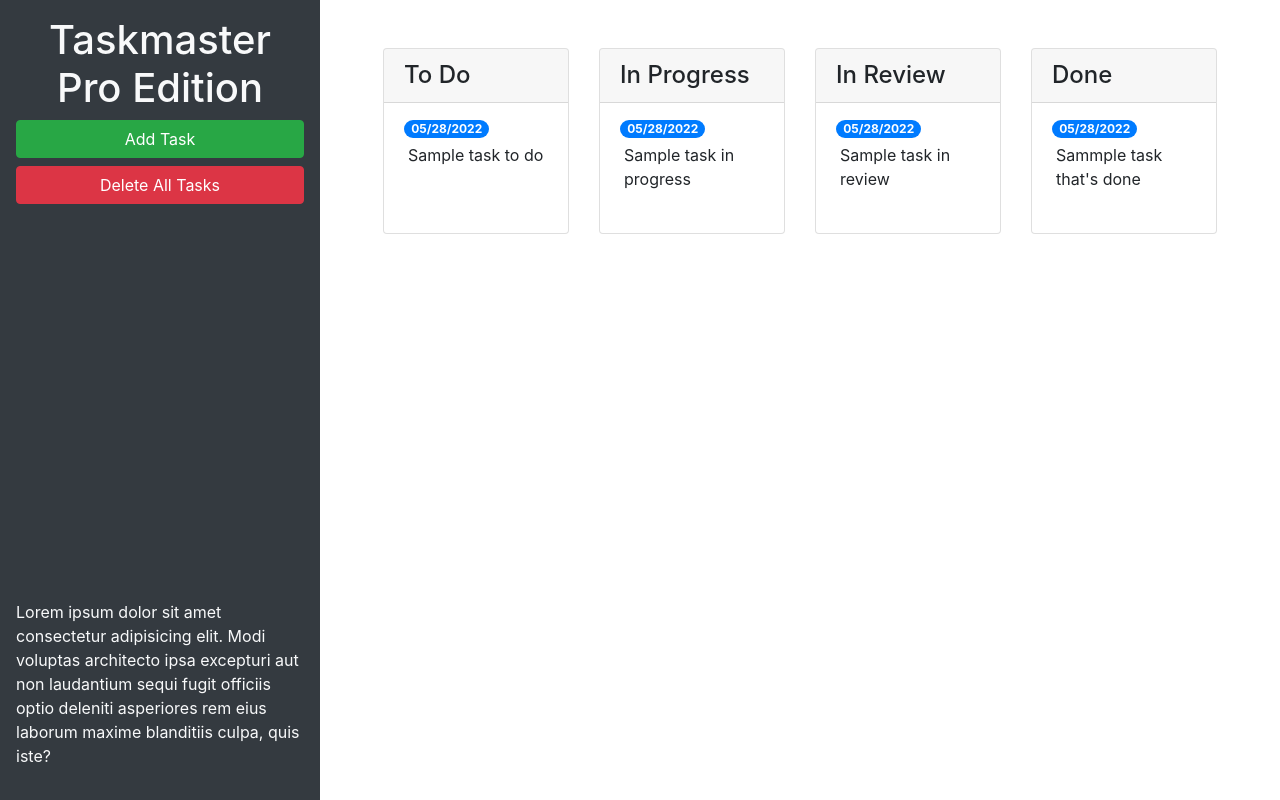
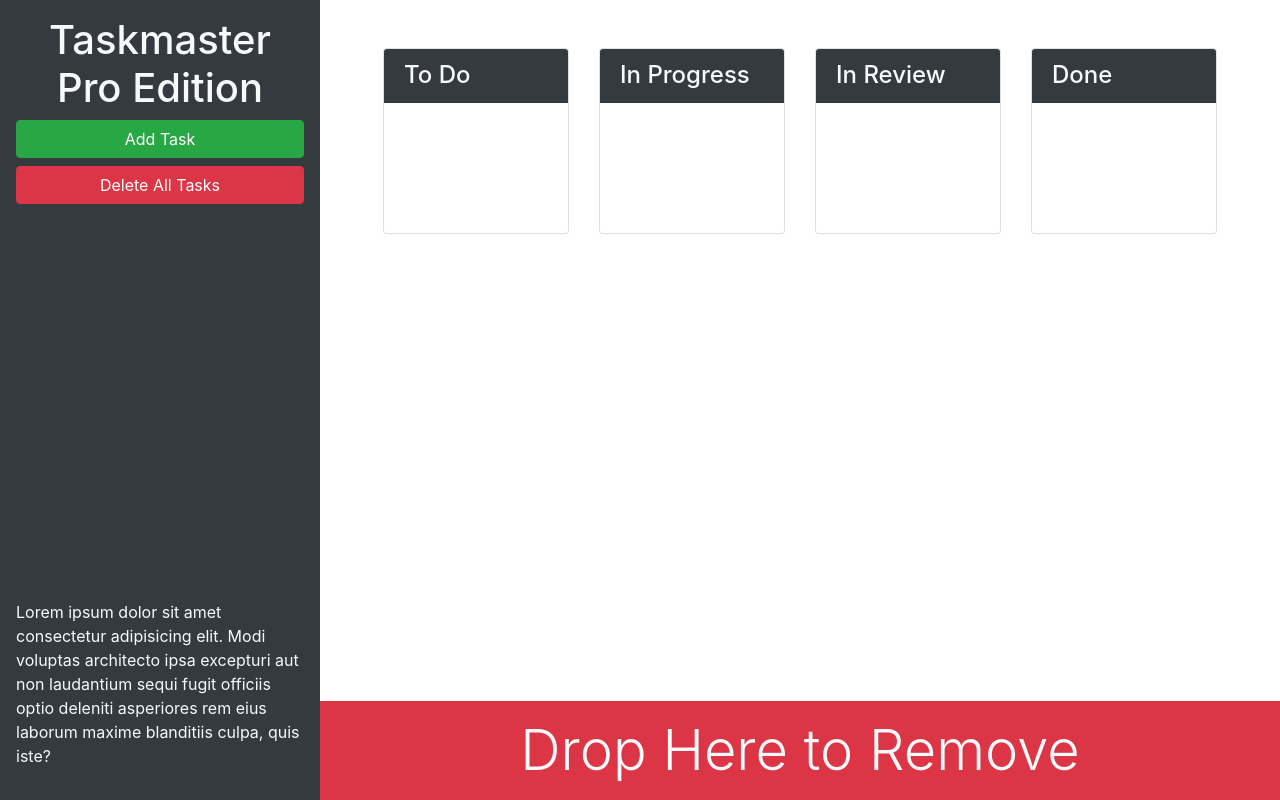
Before and after one commit to cdonais/taskmaster-pro, a plain HTML site: page index.html in a window 1280 px wide. Drawn offline with nearby package versions, Linux system fonts and the light colour scheme.

Commit message:
bootstrap modal and task lists styling

```diff
--- a/index.html
+++ b/index.html
@@ -13,69 +13,74 @@
 <body>
 
   <div class="row min-vh-100 no-gutters">
-    <header class="col-12 col-lg-3 bg-dark text-light d-flex flex-column p-4 p-lg-3">
+    <header class="col-12 col-lg-3 bg-dark text-light sticky-top d-flex flex-column p-4 p-lg-3">
       <h1 class="text-center">Taskmaster Pro Edition</h1>
       <button id="create-task" class="btn btn-block btn-success" data-toggle="modal" data-target="#task-form-modal">Add
         Task</button>
       <button id="remove-tasks" class="btn btn-block btn-danger">Delete All Tasks</button>
-      <p class="mt-auto">Lorem ipsum dolor sit amet consectetur adipisicing elit. Modi voluptas architecto ipsa
+      <p class="mt-auto d-none d-lg-block">Lorem ipsum dolor sit amet consectetur adipisicing elit. Modi voluptas architecto ipsa
         excepturi aut non
         laudantium sequi fugit officiis optio deleniti asperiores rem eius laborum maxime blanditiis culpa, quis iste?
       </p>
     </header>
-    <main class="col-12 col-lg-9">
+    <main class="col-12 col-lg-9 d-flex flex-column">
       <div class="m-5 row justify-content-around">
         <div class="col-12 col-md-6 col-xl-3 mb-3">
           <div class="card">
-            <h4 class="card-header">
+            <h4 class="card-header bg-dark text-light">
               To Do
             </h4>
           <ul id="list-toDo" class="list-group list-group-flush">
             <li class="list-group-item">
-              <span class="badge badge-primary badge-pill">05/28/2022</span>
-              <p class="m-1">Sample task to do</p>
+              <span class="badge badge-primary badge-pill"></span>
+              <p class="m-1"></p>
             </li>
           </ul>
         </div>
       </div>
         <div class="col-12 col-md-6 col-xl-3 mb-3">
           <div class="card">
-            <h4 class="card-header">
+            <h4 class="card-header bg-dark text-light">
               In Progress
             </h4>
             <ul id="list-inProgress" class="list-group list-group-flush">
               <li class="list-group-item">
-                <span class="badge badge-primary badge-pill">05/28/2022</span>
-                <p class="m-1">Sample task in progress</p>
+                <span class="badge badge-primary badge-pill"></span>
+                <p class="m-1"></p>
               </li>
             </ul>
           </div>
         </div>
         <div class="col-12 col-md-6 col-xl-3 mb-3">
           <div class="card">
-            <h4 class="card-header">
+            <h4 class="card-header bg-dark text-light">
               In Review
             </h4>
             <ul id="list-inReview" class="list-group list-group-flush">
               <li class="list-group-item">
-                <span class="badge badge-primary badge-pill">05/28/2022</span>
-                <p class="m-1">Sample task in review</p>
+                <span class="badge badge-primary badge-pill"></span>
+                <p class="m-1"></p>
               </li>
             </ul>
           </div>
         </div>
         <div class="col-12 col-md-6 col-xl-3 mb-3">
           <div class="card">
-            <h4 class="card-header">
+            <h4 class="card-header bg-dark text-light">
               Done
             </h4>
             <ul id="list-done" class="list-group list-group-flush">
               <li class="list-group-item">
-                <span class="badge badge-primary badge-pill">05/28/2022</span>
-                <p class="m-1">Sammple task that's done</p>
+                <span class="badge badge-primary badge-pill"></span>
+                <p class="m-1"></p>
               </li>
             </ul>
           </div>
+        </div>
+      </div>
+      <div id="trash" class="mt-auto">
+        <div class="w-100 bg-danger p-3 text-center text-light display-4">
+          Drop Here to Remove
         </div>
       </div>
     </main>
```
